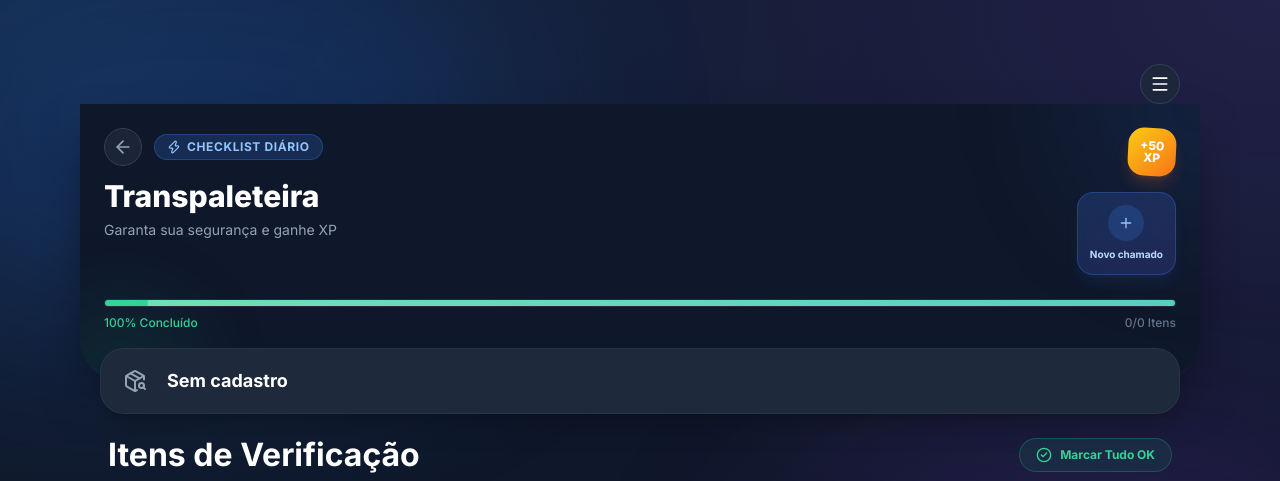
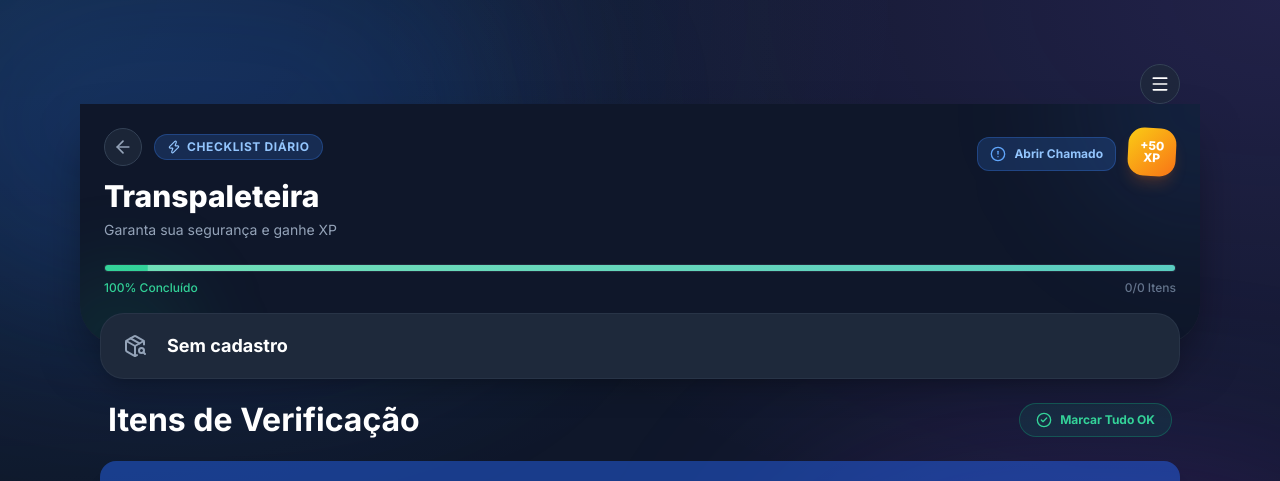
Before and after one commit to feliperanon/analise_operacional, a FastAPI app: template templates/mobile/routine_checklist.html in a window 1280 px wide. Shown: the top 481 px of the page. Run offline with FastAPI, Linux system fonts and the light colour scheme; the template is opened without the code that fills it, so the values that code supplies are empty; some libraries are stand-ins or nearby versions.

Commit message:
style: Melhorar layout do botao Abrir Chamado

```diff
--- a/templates/mobile/routine_checklist.html
+++ b/templates/mobile/routine_checklist.html
@@ -39,8 +39,15 @@
                 <p class="text-slate-400 text-sm mt-1">Garanta sua segurança e ganhe XP</p>
             </div>
 
-            <!-- XP Reward Badge & Novo Chamado Button -->
-            <div class="flex flex-col items-end gap-3">
+            <!-- XP Reward Badge -->
+            <div class="flex items-center gap-3">
+                <!-- Novo Chamado Button -->
+                <a href="/mobile/equipment/tickets/new"
+                    class="flex items-center gap-2 bg-blue-500/20 border border-blue-500/30 rounded-xl px-3 py-2 hover:bg-blue-500/30 transition-all active:scale-95 group">
+                    <i data-lucide="alert-circle" class="w-4 h-4 text-blue-400 group-hover:text-blue-300"></i>
+                    <span class="text-xs font-bold text-blue-300 group-hover:text-white whitespace-nowrap">Abrir Chamado</span>
+                </a>
+
                 <div class="flex flex-col items-end">
                     <div
                         class="w-12 h-12 rounded-2xl bg-gradient-to-br from-yellow-400 to-orange-500 flex items-center justify-center shadow-lg shadow-orange-500/20 mb-1 transform rotate-3">
@@ -48,18 +55,8 @@
                             +50<br>XP
                         </span>
                     </div>
-                    <span class="text-[10px] font-bold text-slate-500 uppercase tracking-widest">{{ employee.work_shift
-                        }}</span>
+                    <span class="text-[10px] font-bold text-slate-500 uppercase tracking-widest">{{ employee.work_shift }}</span>
                 </div>
-                <!-- Novo Chamado Button -->
-                <a href="/mobile/equipment/tickets/new"
-                    class="bg-gradient-to-br from-blue-500/20 to-indigo-500/20 border border-blue-500/30 rounded-2xl p-3 flex flex-col items-center justify-center gap-1.5 hover:from-blue-500/30 hover:to-indigo-500/30 transition-all active:scale-95 shadow-lg shadow-blue-500/10 group backdrop-blur-sm">
-                    <div
-                        class="w-9 h-9 rounded-full bg-blue-500/20 flex items-center justify-center group-hover:bg-blue-500/30 transition-colors">
-                        <i data-lucide="plus" class="w-4 h-4 text-blue-300 group-hover:text-blue-100"></i>
-                    </div>
-                    <span class="text-[10px] font-bold text-blue-200 group-hover:text-white">Novo chamado</span>
-                </a>
             </div>
         </div>
 
```
